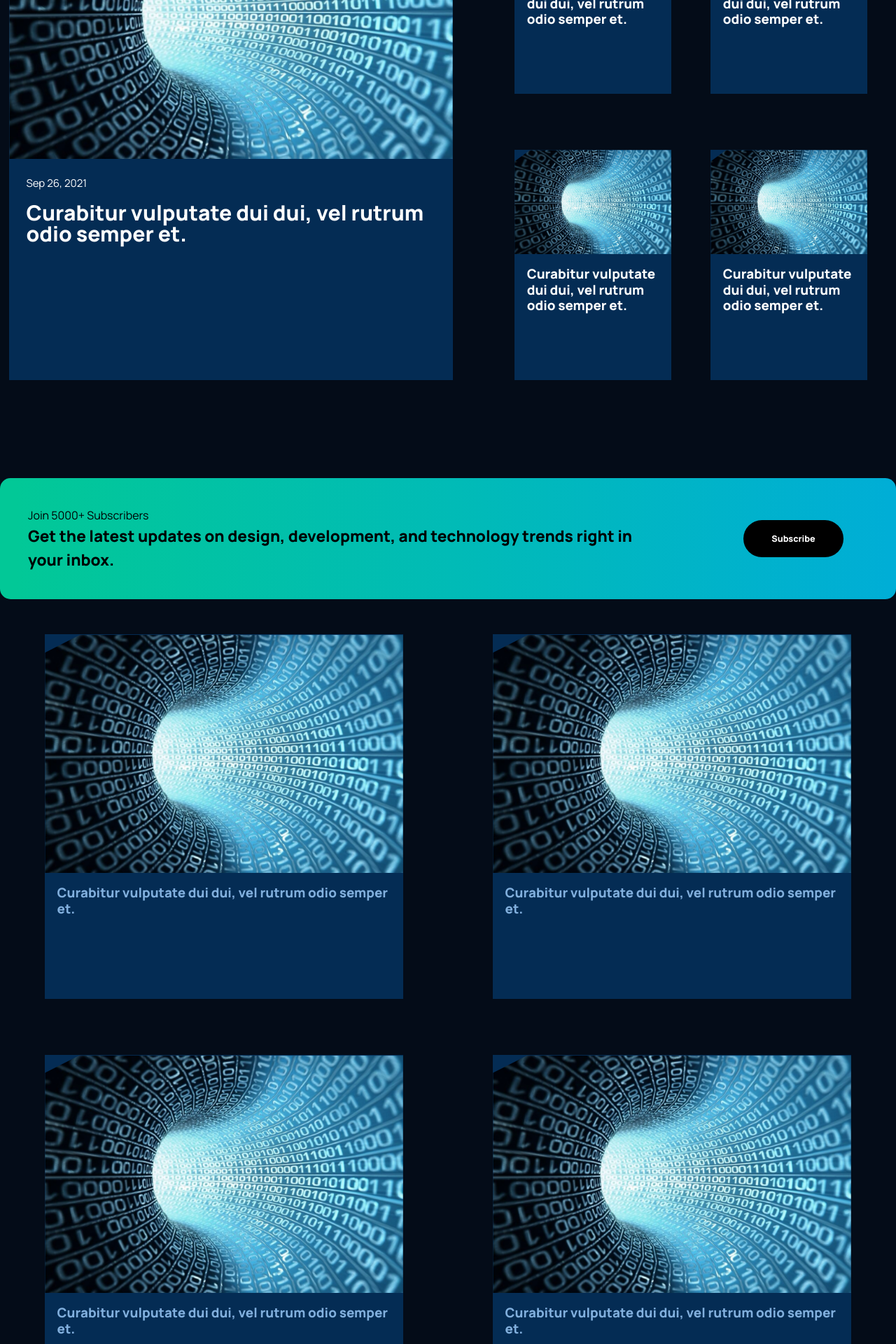
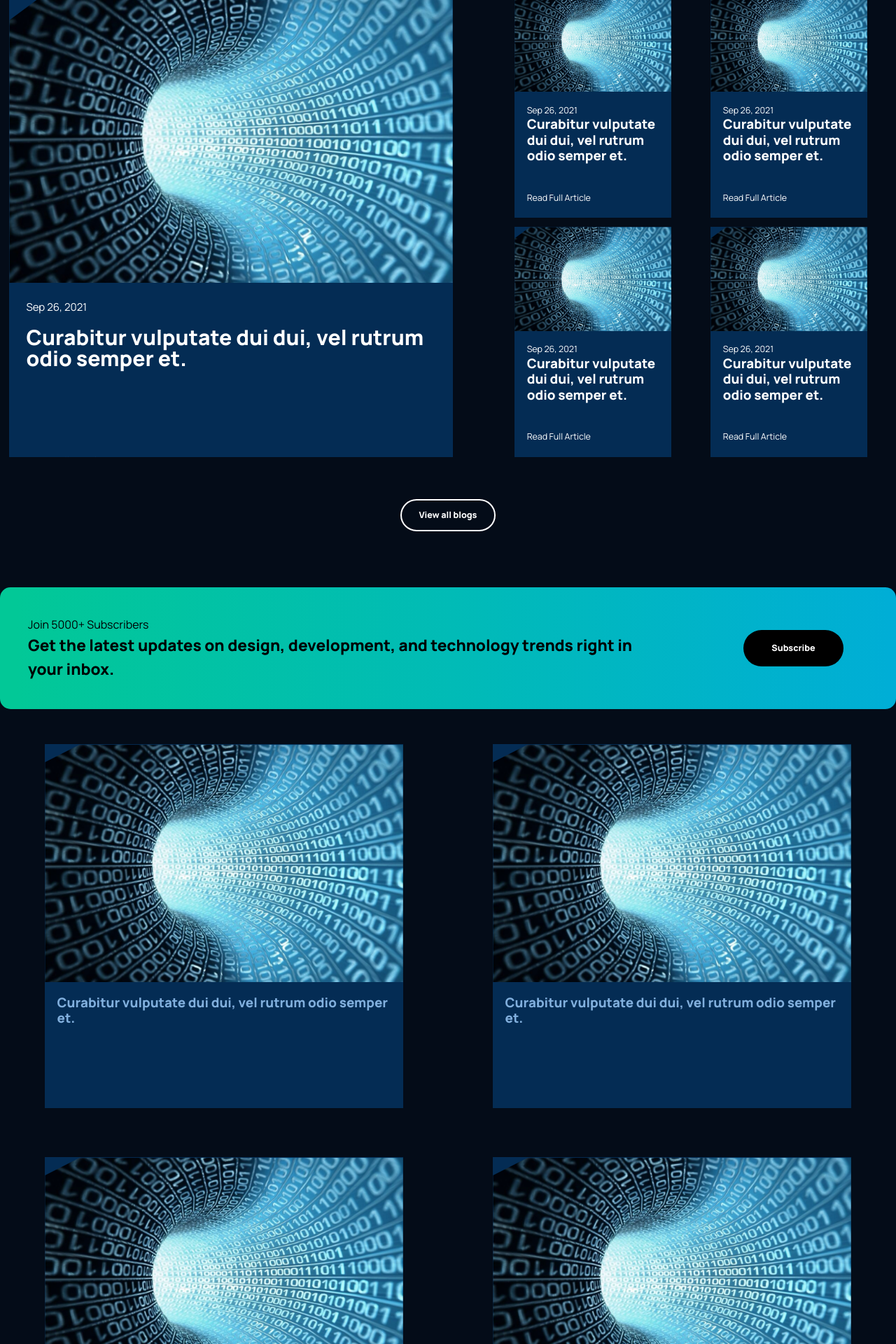
Before and after one commit to mdsaizraja/three-arrow-solutions, a Next.js app: page /blog in a window 1280 px wide. Shown: the part 360-2280 px from the top of the page at 70% size. Built offline with nearby package versions, Linux system fonts and the light colour scheme.

Commit message:
Fixed UI alignment

```diff
--- a/src/components/Client_animated/style.js
+++ b/src/components/Client_animated/style.js
@@ -4,6 +4,7 @@ export const Wrap = styled.div`
     display: grid;
     min-height: calc(100vh - 170px);
     place-content: center end;
+
 
 
     @media screen and (max-width: 480px) {
--- a/src/pages/blog/index.js
+++ b/src/pages/blog/index.js
@@ -2,7 +2,7 @@ import React from "react";
 import Footer from "../../components/Footer/Footer";
 import { data } from "../../data";
 import Link from "next/dist/client/link";
-
+import Blog from "../../components/Blog/Blog"
 import { HeadingSection } from "../../components/Blog/BlogStyles";
 import {
   TalkExpertBox,
@@ -16,7 +16,8 @@ export const index = () => {
   return (
     <div className="h-full w-full dark:bg-[#040C18] bg-white pt-1">
       <Layout>
-        <div className="container mx-auto">
+        <Blog/>
+        {/* <div className="container mx-auto">
           <div className="mt-20 md:mx-5 mx-0 xl:p-0 px-5 Main_Bog_div">
             <div className="grid grid-rows-1 xl:mt-40 mt-10 text-white  xl:grid-flow-col grid-flow-row gap-24 w-full">
               <div className="row-span-2 col-span-3 xl:block hidden bg-[#042C54] text-white F_blog">
@@ -71,9 +72,9 @@ export const index = () => {
 
             <div className="flex justify-center mt-24"></div>
           </div>
-        </div>
+        </div> */}
         <SubscribeCard/>
-        <div className="col-span-3 row-span-2 gap-y-32 flex justify-around flex-wrap ">
+        <div className="col-span-3 row-span-2 gap-y-28 flex justify-around flex-wrap ">
           {data.blogs.map((item, index) => {
             if (index !== 0)
               return (
--- a/tailwind.config.js
+++ b/tailwind.config.js
@@ -29,7 +29,6 @@ module.exports = {
             )
         }),
 
-        require('tailwindcss'),
-        require('autoprefixer'),
+
     ],
 };
```
